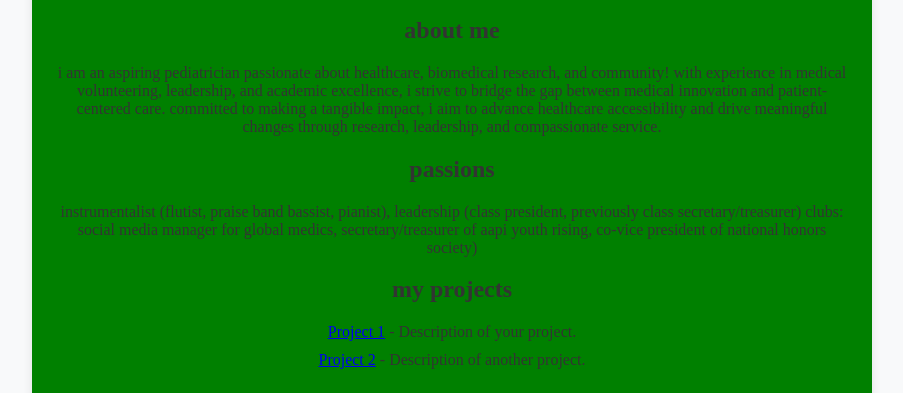
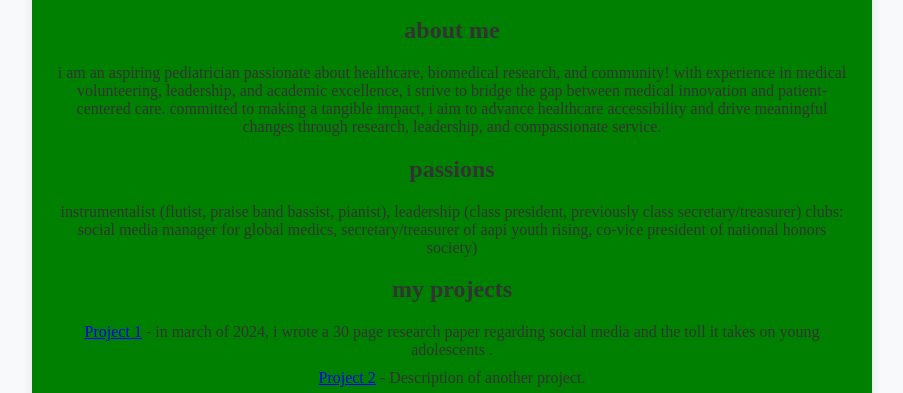
Before and after one commit to jiminhan726/website, a plain HTML site: page index.html in a window 1280 px wide. Shown: the part 350-743 px from the top of the page, without its empty margins (188-1091 px from the left). Drawn offline with Linux system fonts and the light colour scheme; a script that the page names is missing.

Commit message:
Update index.html

```diff
--- a/index.html
+++ b/index.html
@@ -29,7 +29,7 @@
         <section id="projects">
             <h2>my projects</h2>
             <ul>
-                <li><a href="#">Project 1</a> - Description of your project.</li>
+                <li><a href="#">Project 1</a> - in march of 2024, i wrote a 30 page research paper regarding social media and the toll it takes on young adolescents .</li>
                 <li><a href="#">Project 2</a> - Description of another project.</li>
             </ul>
         </section>
```
